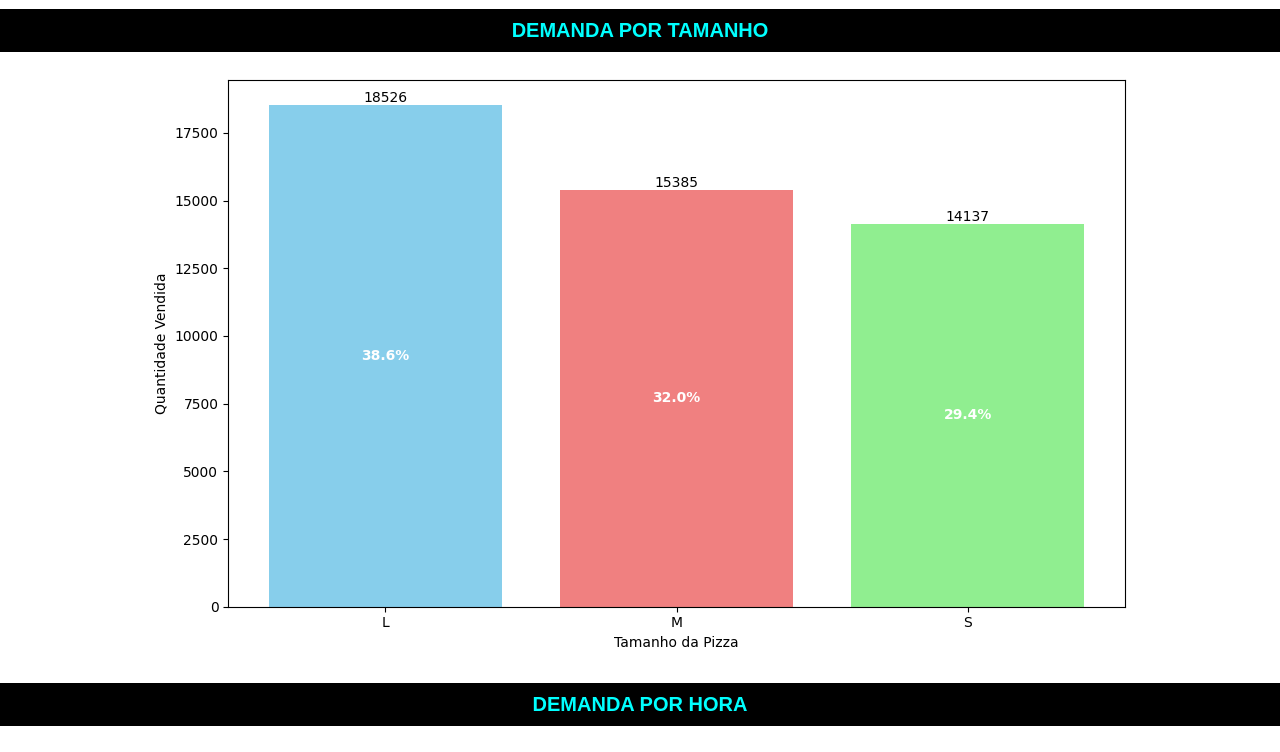
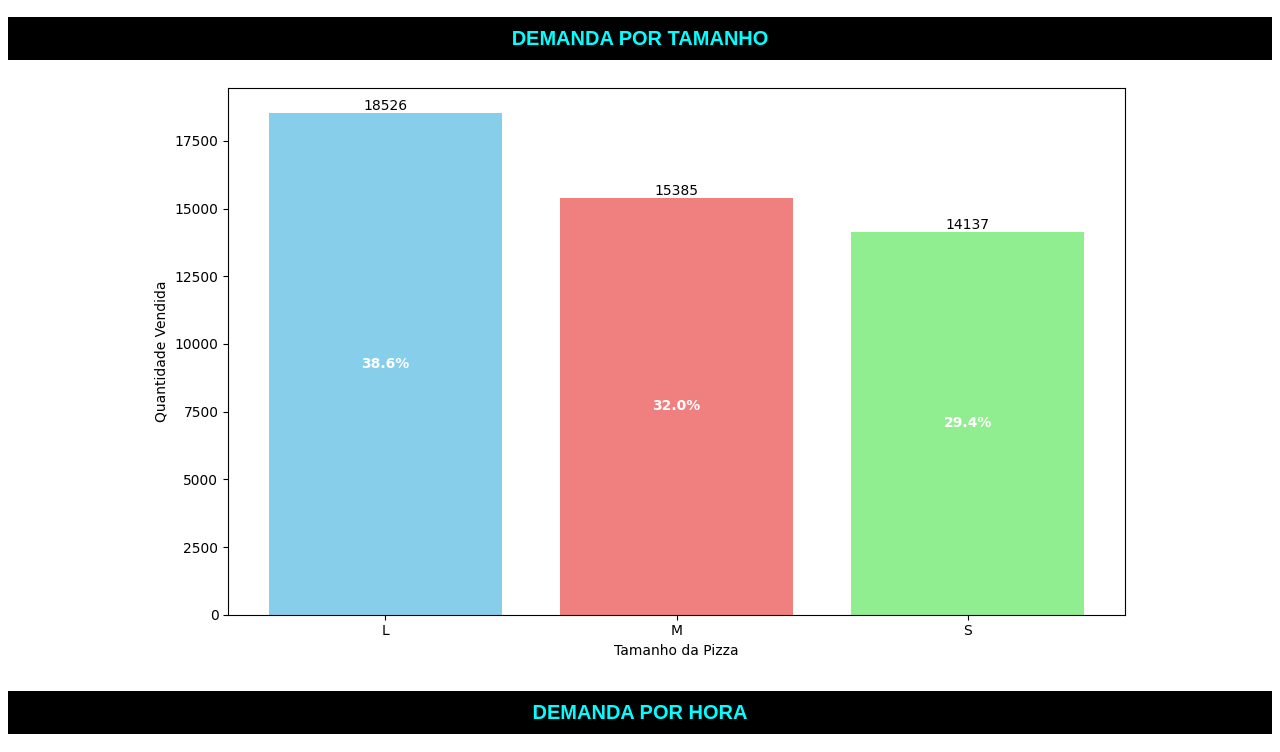
Before and after one commit to walidfares/web_pro, a plain HTML site: page index.html in a window 1280 px wide. Shown: the part 247-999 px from the top of the page. Drawn offline with Linux system fonts and the light colour scheme.

Commit message:
Update style.css

```diff
--- a/style.css
+++ b/style.css
@@ -6,10 +6,6 @@ body {
     text-align: center;
     height: 100vh;
 
-
-    width: 0 auto;
-    margin:0 auto;
-    scroll-behavior: smooth;
 
 }
 .graph-container {
```
